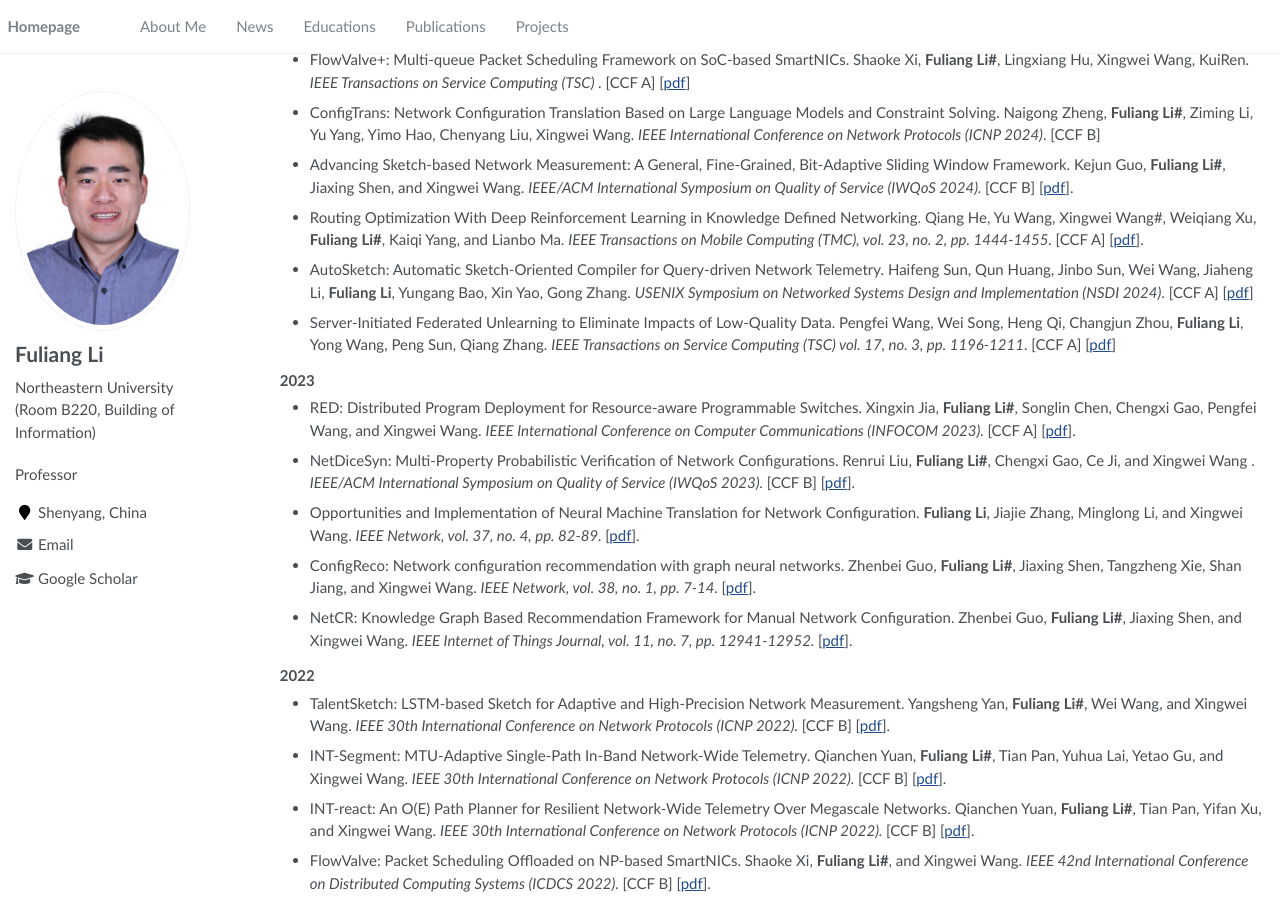
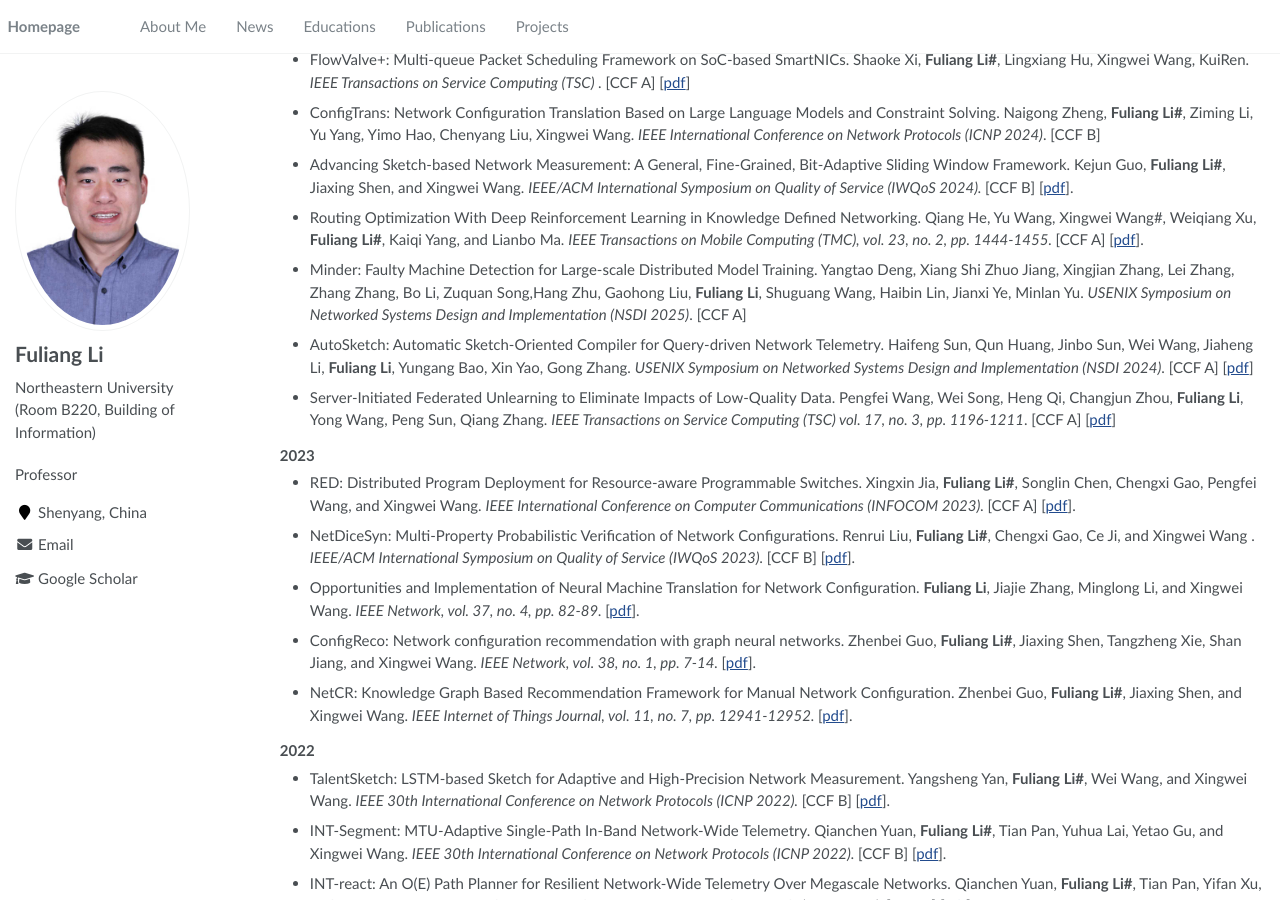
Before and after one commit to Fuliang-Li/Fuliang-Li.github.io, a Jekyll site: the page built from _pages/about.md, in a window 1280 px wide and 900 px high, scrolled down 843 px. Built offline with Jekyll 4.4.1, drawn with Linux system fonts in a browser that asks for light colours.

Commit message:
Update about.md

```diff
--- a/_pages/about.md
+++ b/_pages/about.md
@@ -44,6 +44,7 @@ Fuliang Li (李福亮), Professor of Northeastern University. I obtained my Bach
 - ConfigTrans: Network Configuration Translation Based on Large Language Models and Constraint Solving. Naigong Zheng, **Fuliang Li#**, Ziming Li, Yu Yang, Yimo Hao, Chenyang Liu, Xingwei Wang. *IEEE International Conference on Network Protocols (ICNP 2024)*.   [CCF B]
 - Advancing Sketch-based Network Measurement: A General, Fine-Grained, Bit-Adaptive Sliding Window Framework. Kejun Guo, <b>Fuliang Li#</b>, Jiaxing Shen, and Xingwei Wang. <i> IEEE/ACM International Symposium on Quality of Service (IWQoS 2024). </i>  [CCF B] [<A href="https://shenjiaxing.github.io/pdf/2024/advancingguo2024.pdf" target="_blank">pdf</A>].
 - Routing Optimization With Deep Reinforcement Learning in Knowledge Defined Networking. Qiang He, Yu Wang, Xingwei Wang#, Weiqiang Xu, <b>Fuliang Li#</b>, Kaiqi Yang, and Lianbo Ma. <i> IEEE Transactions on Mobile Computing (TMC), vol. 23, no. 2, pp. 1444-1455. </i> [CCF A] [<A href="https://ieeexplore.ieee.org/abstract/document/10012574" target="_blank">pdf</A>].
+- Minder: Faulty Machine Detection for Large-scale Distributed Model Training. Yangtao Deng, Xiang Shi Zhuo Jiang, Xingjian Zhang, Lei Zhang, Zhang Zhang, Bo Li, Zuquan Song,Hang Zhu, Gaohong Liu, **Fuliang Li**, Shuguang Wang, Haibin Lin, Jianxi Ye, Minlan Yu. *USENIX Symposium on Networked Systems Design and Implementation (NSDI 2025)*.  [CCF A]
 - AutoSketch: Automatic Sketch-Oriented Compiler for Query-driven Network Telemetry. Haifeng Sun, Qun Huang, Jinbo Sun, Wei Wang, Jiaheng Li, **Fuliang Li**, Yungang Bao, Xin Yao, Gong Zhang. *USENIX Symposium on Networked Systems Design and Implementation (NSDI 2024)*.  [CCF A] [<A href="https://www.usenix.org/system/files/nsdi24-sun.pdf" target="_blank">pdf</A>]
 - Server-Initiated Federated Unlearning to Eliminate Impacts of Low-Quality Data. Pengfei Wang, Wei Song, Heng Qi, Changjun Zhou, **Fuliang Li**, Yong Wang, Peng Sun, Qiang Zhang. <i>  IEEE Transactions on Service Computing (TSC) vol. 17, no. 3, pp. 1196-1211</i>.  [CCF A]  [<A href="https://ieeexplore.ieee.org/abstract/document/10440537" target="_blank">pdf</A>]
 
```
